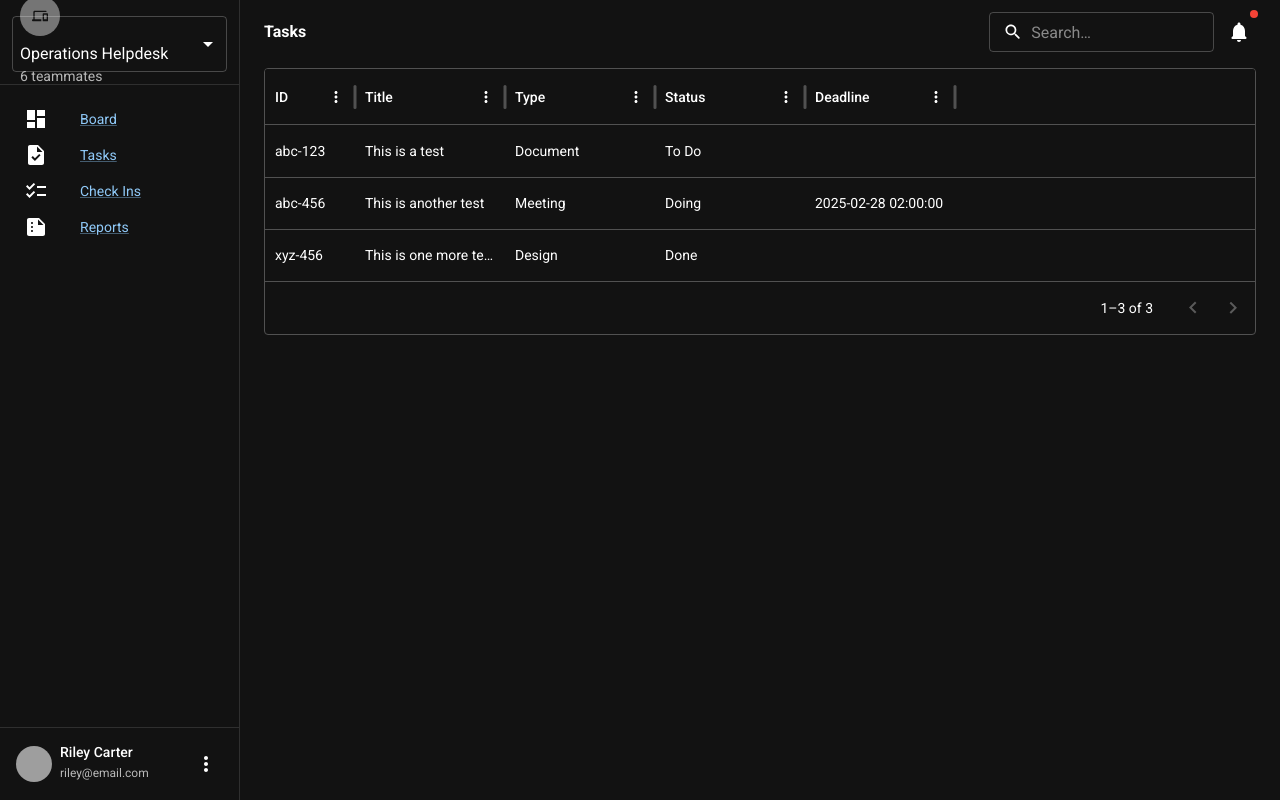
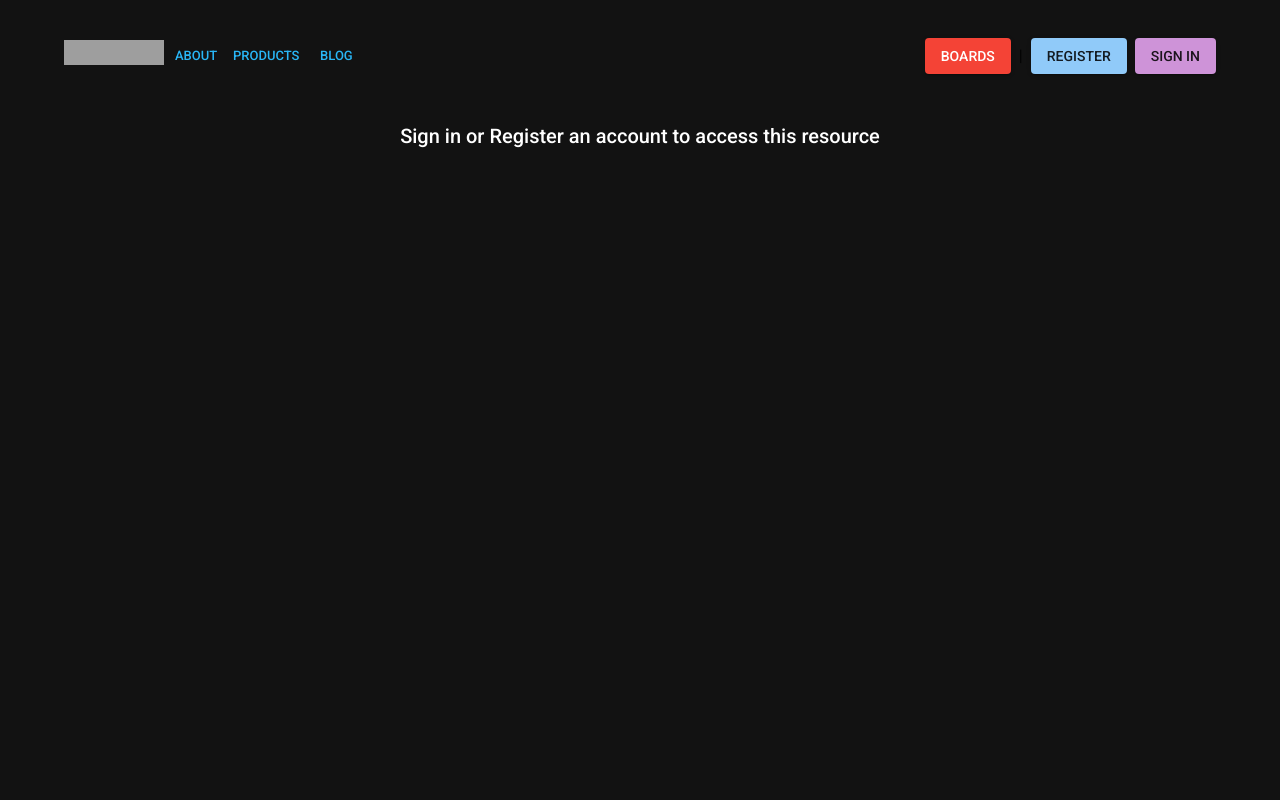
Before and after one commit to seanmarjason/gdesi-boards, a Next.js app in the folder packages/application/: page /boards/tasks in a window 1280 px wide. Built offline with nearby package versions, Linux system fonts and the light colour scheme; no server answers; grey boxes are pictures that could not be loaded; what @mui/material-nextjs would draw is missing.

Commit message:
Protect pages with authentication

```diff
--- a/packages/application/src/app/boards/check-ins/[checkin]/page.js
+++ b/packages/application/src/app/boards/check-ins/[checkin]/page.js
@@ -1,6 +1,12 @@
 import CheckIn from '../check-in';
 
 export default async function CheckInPage({ props, params }) {
+  const session = await auth();
+
+  if (!session) {
+    return <Unauthenticated />
+  }
+
   const { checkin } = await params
 
   if (checkin) {
--- a/packages/application/src/app/boards/check-ins/check-in.js
+++ b/packages/application/src/app/boards/check-ins/check-in.js
@@ -106,7 +106,7 @@ export default function CheckIn({ pastCheckIn='' }) {
                                                 selected={selectedCheckIn && checkIn.id == selectedCheckIn.id}
                                                 onClick={(event) => console.log(`Click`)}
                                             >
-                                                <Link href={`/check-ins/${checkIn.id}`} >
+                                                <Link href={`/boards/check-ins/${checkIn.id}`} >
                                                     <ListItemText primary={checkIn.date} secondary={`Rating: ${checkIn.rating}`} />
                                                 </Link>
                                             </ListItemButton>
--- a/packages/application/src/app/boards/tasks/page.js
+++ b/packages/application/src/app/boards/tasks/page.js
@@ -1,6 +1,14 @@
 import TaskList from './taskList'
+import { auth } from '../../auth';
+import Unauthenticated from '../unauthenticated';
 
 export default async function TasksPage(props) {
+    const session = await auth();
+
+    if (!session) {
+    return <Unauthenticated />
+    }
+
     return (
         <TaskList />
     )
--- /dev/null
+++ b/packages/application/src/app/boards/unauthenticated.js
@@ -0,0 +1,47 @@
+'use client'
+
+import { useState, useEffect } from "react";
+
+import Box from '@mui/material/Box';
+import Stack from '@mui/material/Stack';
+import Typography from '@mui/material/Typography';
+
+import AppNavbar from '../../components/AppNavbar';
+import Header from '../../components/Header';
+import MainGrid from '../../components/MainGrid';
+import SideMenu from '../../components/SideMenu';
+import AppAppBar from "../../components/menu/AppAppBar";
+
+export default function Unauthenticated(props) {
+
+    return (
+        <>
+        <AppAppBar />
+        <Box sx={{ display: 'flex' }}>
+            <Box
+                component="main"
+                sx={(theme) => ({
+                flexGrow: 1,
+                })}
+            >
+            <Stack
+                spacing={2}
+                sx={{
+                alignItems: 'center',
+                justifyContent: 'center',
+                mx: 3,
+                pb: 5,
+                mt: 10,
+                height: '100%'
+                }}
+            >
+            <Typography element="h1" variant="h6">
+                Sign in or Register an account to access this resource
+            </Typography>
+
+            </Stack>
+            </Box>
+        </Box>
+        </>
+    )
+}
--- a/packages/application/src/components/CheckInForm.js
+++ b/packages/application/src/components/CheckInForm.js
@@ -14,7 +14,7 @@ import Stack from '@mui/material/Stack';
 import TextField from '@mui/material/TextField';
 import Button from '@mui/material/Button';
 
-import CheckInTaskCard from "./CheckInTaskCard";
+import CheckInTaskCard from "../components/CheckInTaskCard";
 
 
 export default function CheckInForm() {
--- a/packages/application/src/components/CheckInTaskCard.js
+++ b/packages/application/src/components/CheckInTaskCard.js
@@ -9,7 +9,7 @@ export default function CheckInTaskCard({task, index}) {
         <Card sx={{ minWidth: 275, maxWidth: 400 }} key={index}>
         <CardContent>
             <Typography gutterBottom sx={{ fontSize: 14 }}>
-                <Link href={`/tasks/${task.id}`} underline="none" >
+                <Link href={`/boards/tasks/${task.id}`} underline="none" >
                     {task.id}
                 </Link>
             </Typography>
--- a/packages/application/src/components/Header.js
+++ b/packages/application/src/components/Header.js
@@ -1,6 +1,10 @@
 import * as React from 'react';
 import Stack from '@mui/material/Stack';
+import Button from '@mui/material/Button';
 import NotificationsRoundedIcon from '@mui/icons-material/NotificationsRounded';
+
+import { signOut } from 'next-auth/react';
+
 import NavbarBreadcrumbs from './NavbarBreadcrumbs';
 import MenuButton from './MenuButton';
 
@@ -26,6 +30,9 @@ export default function Header({ navigation }) {
         <MenuButton showBadge aria-label="Open notifications">
           <NotificationsRoundedIcon />
         </MenuButton>
+        <Button onClick={() => signOut()} variant="contained" color="primary">
+            Sign out
+        </Button>
       </Stack>
     </Stack>
   );
```
Also changed, not shown: packages/application/src/app/boards/check-ins/page.js (+8 -0 lines), packages/application/src/app/boards/page.js (+6 -3 lines), packages/application/src/app/boards/reports/page.js (+7 -0 lines), packages/application/src/app/boards/tasks/[task]/page.js (+8 -0 lines).
